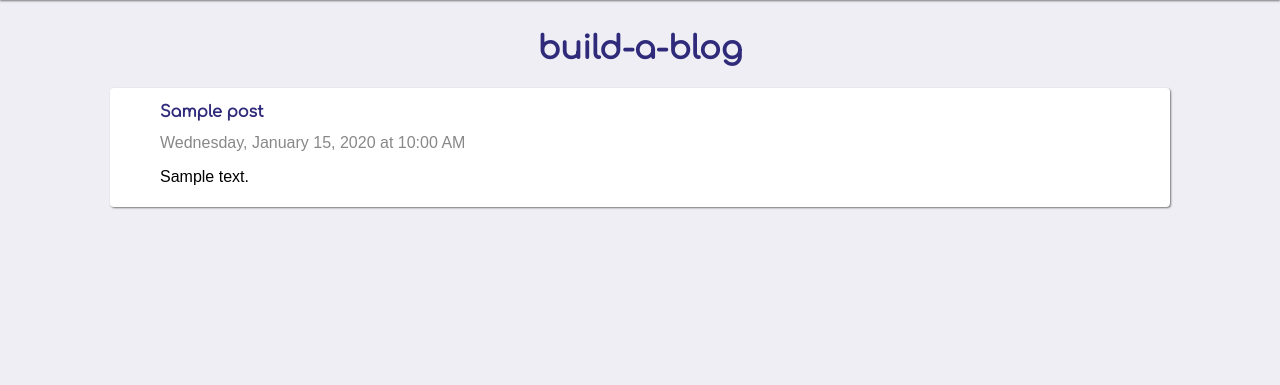
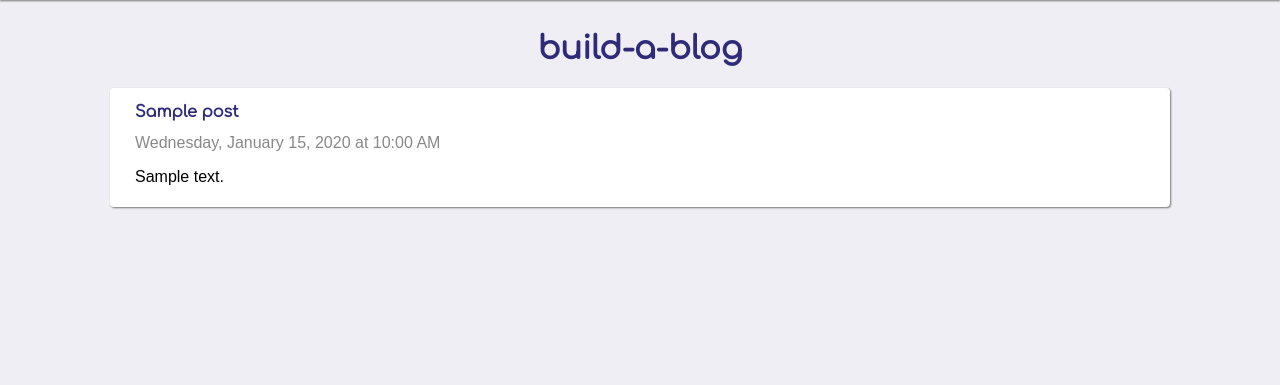
Before and after one commit to dkspringer/build-a-blog, a Flask app: page / in a window 1280 px wide. Shown: the part 35-420 px from the top of the page. Run offline with Flask 2, Linux system fonts and the light colour scheme; tables that the repository leaves empty hold one stand-in row (values such as "Sample post").

Commit message:
Modified posting padding

```diff
--- a/static/style.css
+++ b/static/style.css
@@ -84,7 +84,7 @@ textarea {
     border-radius: var(--theme-radius);
     box-shadow: 1px 1px 2px rgba(0, 0, 0, 0.5);
     margin: 10px 100px;
-    padding: 5px 50px;
+    padding: 5px 25px;
     text-align: left;
 }
 
```
